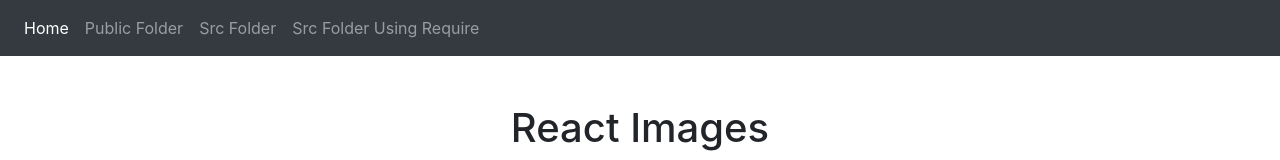
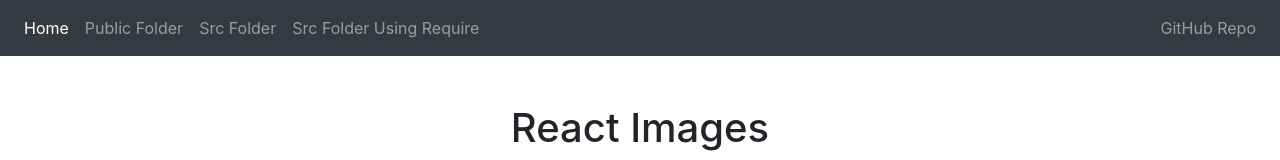
Before and after one commit to petercolella/react-images, a React (Create React App) app: page / in a window 1280 px wide. Shown: the top 160 px of the page. Built offline with nearby package versions, Linux system fonts and the light colour scheme.

Commit message:
adds GitHub Repo link to NavBar

```diff
--- a/src/components/NavBar/NavBar.jsx
+++ b/src/components/NavBar/NavBar.jsx
@@ -26,6 +26,18 @@ const NavBar = () => {
           </NavLink>
         </li>
       </ul>
+      <ul className="navbar-nav ml-auto">
+        <li className="nav-item">
+          <a
+            className="nav-link"
+            href="https://github.com/petercolella/react-images"
+            target="_blank"
+            rel="noreferrer"
+          >
+            GitHub Repo
+          </a>
+        </li>
+      </ul>
     </nav>
   );
 };
```
